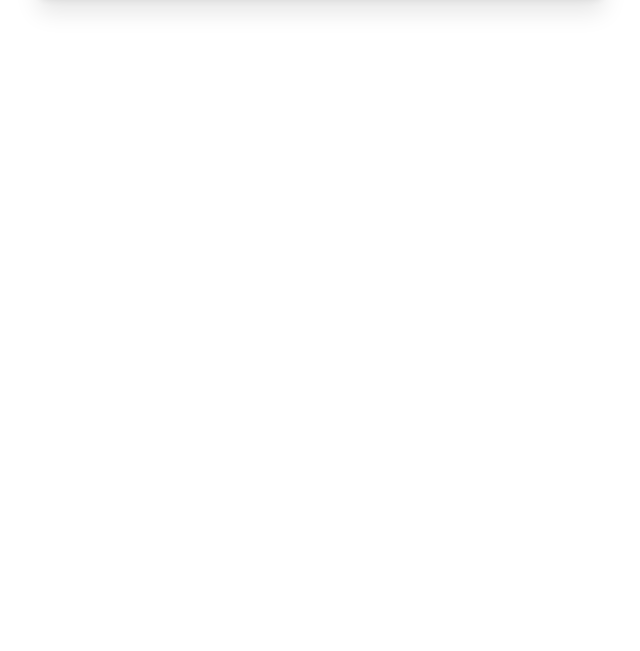
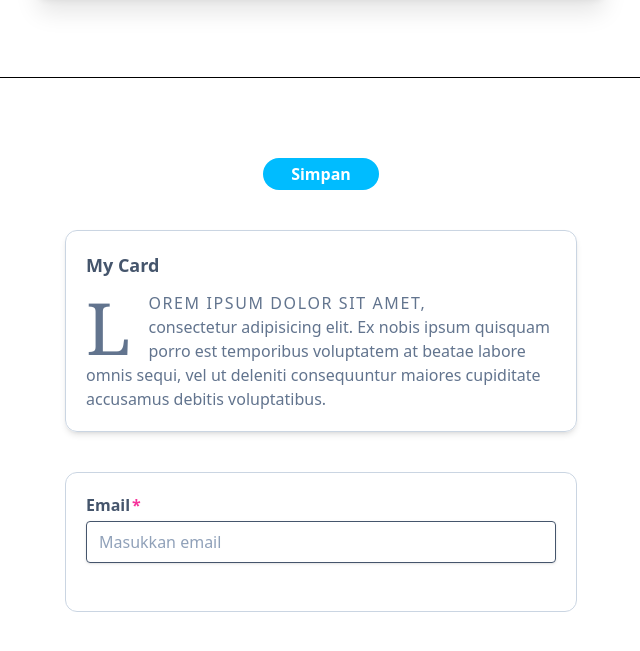
Before and after one commit to efraimurelpalodang/tailwind-learn, a website: page latihan2/public/index.html in a window 1280 px wide. Shown: the part 1749-2400 px from the top of the page, without its empty margins (319-959 px from the left). Before the commit the page ends 2130 px from the top, so only its background shows below. Drawn offline with nearby package versions, Linux system fonts and the light colour scheme.

Commit message:
berhasil membuat effect tapi belum sempurna

```diff
--- a/latihan2/public/index.html
+++ b/latihan2/public/index.html
@@ -51,6 +51,26 @@
       <div class="w-[200px] h-[200px] bg-white/30 backdrop-blur-md rounded-full m-auto"></div>
     </div>
 
+    <hr class="my-20">
+
+    <button class="my-10 bg-sky-400 px-7 py-1 rounded-full font-inter text-white font-semibold mx-auto block hover:bg-sky-600 active:bg-red-400 focus:ring focus:ring-sky-300">Simpan</button>
+
+    <div class="my-10 max-w-lg border border-slate-300 rounded-xl mx-auto p-5 shadow-md font-inter hover:bg-sky-600 group">
+      <h5 class="font-bold text-slate-600 text-lg mb-3 group-hover:text-white">My Card</h5>
+      <p class="text-slate-500 group-hover:text-white selection:bg-green-300 selection:text-slate-900
+      first-letter:font-serif first-line:uppercase first-line:tracking-widest first-letter:text-7xl first-letter:float-left first-letter:mr-4">Lorem ipsum dolor sit amet, consectetur adipisicing elit. Ex nobis ipsum quisquam porro est temporibus voluptatem at beatae labore omnis sequi, vel ut deleniti consequuntur maiores cupiditate accusamus debitis voluptatibus.</p>
+    </div>
+
+    <div class="max-w-lg border border-slate-300 mx-auto rounded-xl p-5 font-inter">
+      <form action="">
+        <label for="email">
+          <span class="font-inter font-semibold mb-1 block text-slate-600 after:content-['*'] after:text-pink-500 after:ml-0.5">Email</span>
+          <input type="email" placeholder="Masukkan email" id="email" class="px-3 py-2 peer border border-slate-600 shadow rounded w-full placeholder:text-slate-400 focus:outline-none focus:ring-1 focus:ring-sky-400 focus:border-sky-400 invalid:text-red-700 invalid:focus:ring-red-700 invalid:focus:border-red-700 peer">
+        </label>
+        <p class="text-sm text-red-700 m-1 invisible peer-invalid:visible">email tidak valid</p>
+      </form>
+    </div>
+
 
     <div class="mb-96"></div>
   </body>
```
